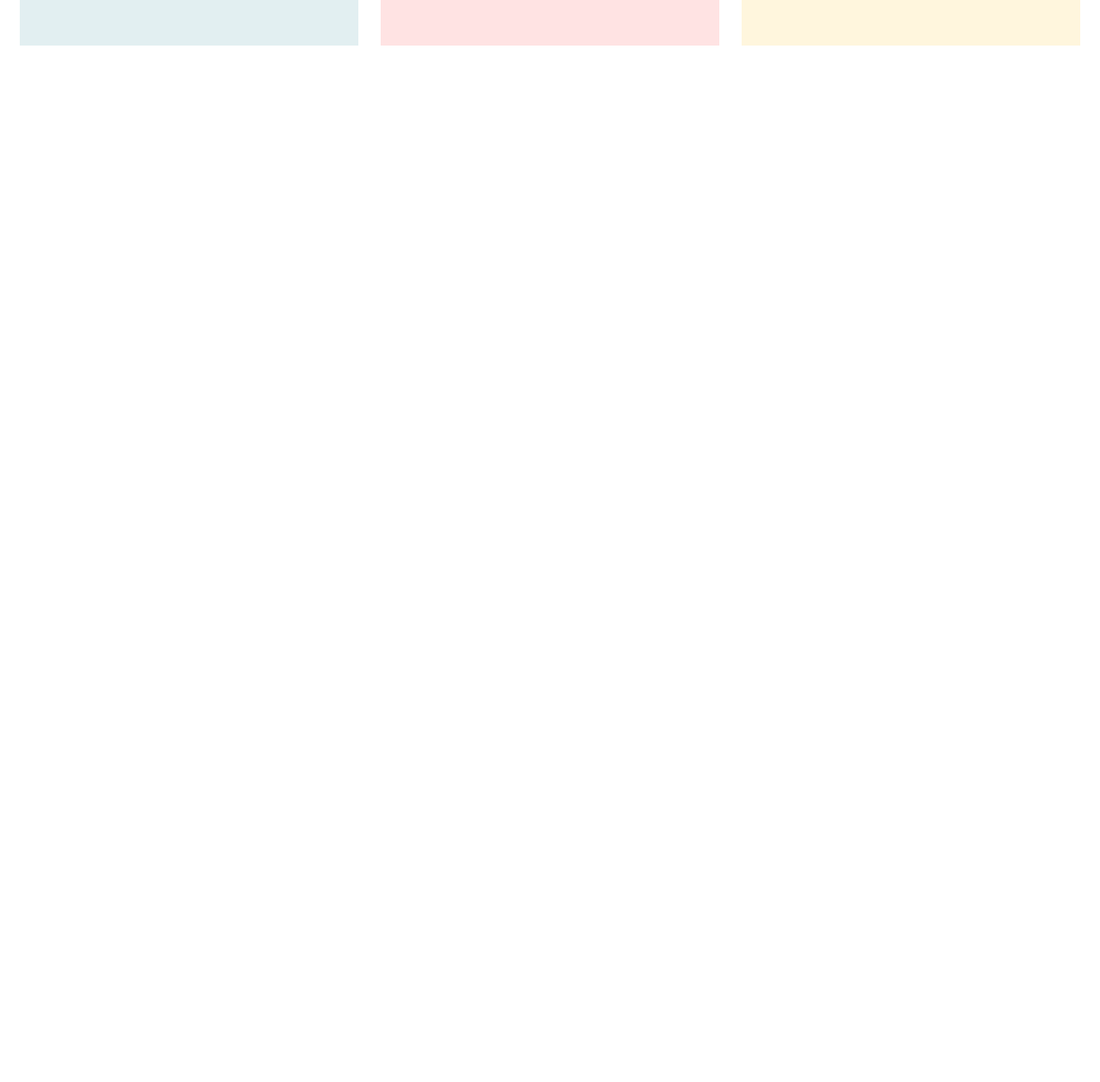
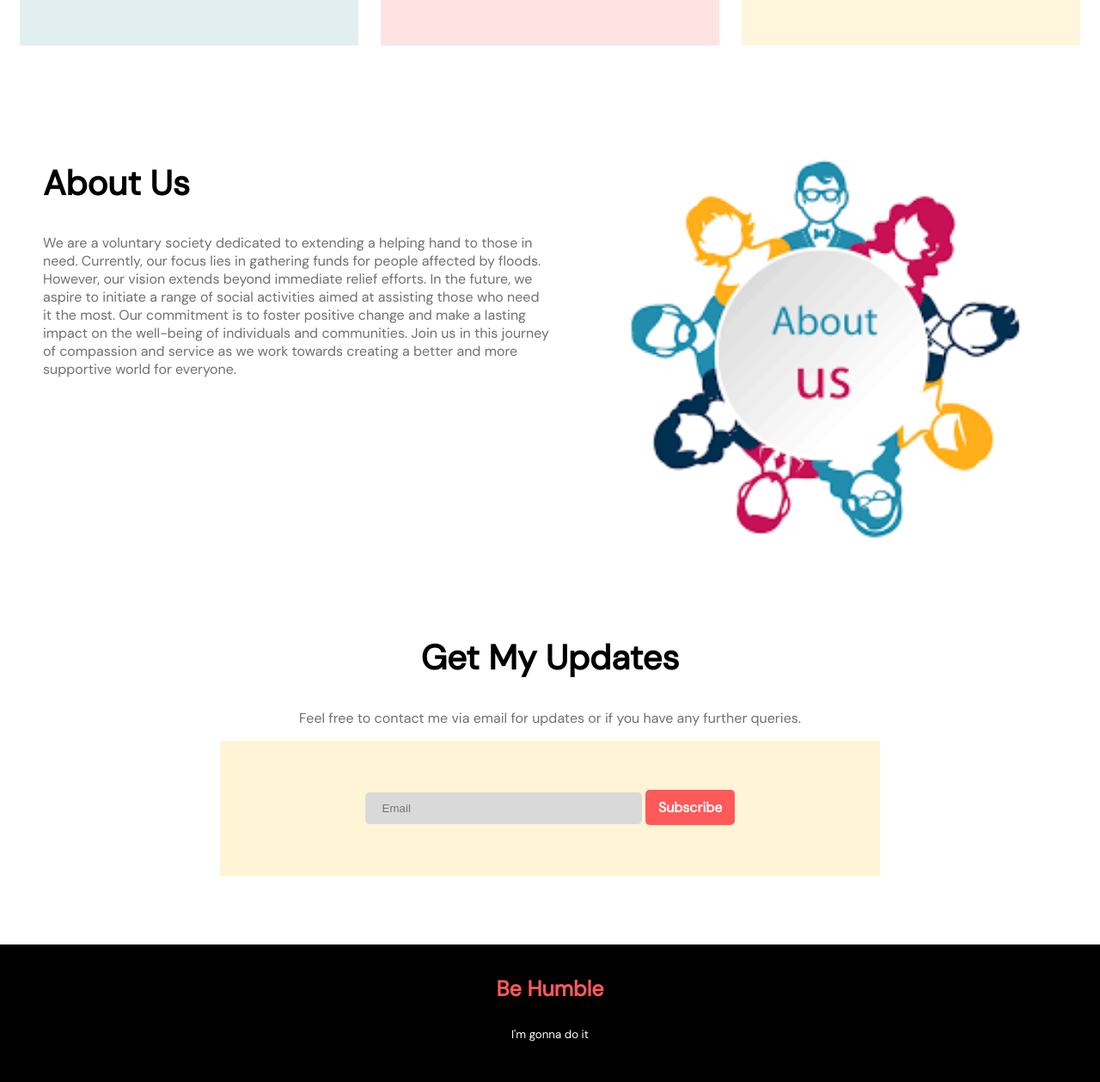
Before and after one commit to nowshin-sh/Donate-A1, a plain HTML site: page index.html in a window 1280 px wide. Shown: the part 1797-3056 px from the top of the page at 86% size. Before the commit the page ends 1900 px from the top, so only its background shows below. Drawn offline with Linux system fonts and the light colour scheme.

Commit message:
final push

```diff
--- a/index.html
+++ b/index.html
@@ -81,6 +81,36 @@
             </div>
         </div>
     </section>
+    <section class="about-us">
+        <div class="half-width">
+            <h2>About Us</h2>
+            <p class="gray-col">
+                We are a voluntary society dedicated to extending a helping hand to those in need. Currently, our focus
+                lies in gathering funds for people affected by floods. However, our vision extends beyond immediate
+                relief efforts. In the future, we aspire to initiate a range of social activities aimed at assisting
+                those who need it the most. Our commitment is to foster positive change and make a lasting impact on the
+                well-being of individuals and communities. Join us in this journey of compassion and service as we work
+                towards creating a better and more supportive world for everyone.
+            </p>
+        </div>
+        <div class="half-width">
+            <img src="images/images.png">
+        </div>
+    </section>
+    <section class="Contact-part">
+        <h2>Get My Updates</h2>
+        <p class="gray-col">
+            Feel free to contact me via email for updates or if you have any further queries.
+        </p>
+        <div class="contact-box">
+            <input type="email" placeholder="Email" class="inputf">
+            <a href="" target="_blank" class="donate-button">Subscribe</a>
+        </div>
+    </section>
 </body>
+<footer>
+    <h3 class="col">Be Humble</h3>
+    <small>I'm gonna do it</small>
+</footer>
 
 </html>
--- a/style.css
+++ b/style.css
@@ -110,3 +110,55 @@ h3 {
 .bg-col-edu {
     background-color: #fff4d6cf;
 }
+
+.about-us {
+    margin-top: 50px;
+    display: flex;
+}
+
+.half-width {
+    width: 50%;
+    padding-left: 50px;
+}
+
+.half-width img {
+    width: 90%;
+}
+
+.Contact-part {
+    margin-top: 50px;
+    text-align: center;
+}
+
+.inputf {
+    width: 300px;
+    height: 35px;
+    background-color: #D9D9D9;
+    border-style: none;
+    border-radius: 5px;
+    padding-left: 20px;
+}
+
+.contact-box {
+    width: 50%;
+    padding: 60px 5%;
+    background-color: #fff4d6;
+    margin: 0 auto;
+}
+
+footer {
+    text-align: center;
+    font-family: 'DM Sans', sans-serif;
+    background-color: black;
+    margin-top: 80px;
+    height: 150px;
+    padding-top: 10px;
+}
+
+.col {
+    color: #FF5959;
+}
+
+small {
+    color: white;
+}
```
Also changed, not shown: images/download.jpg (added), images/images.png (added).
